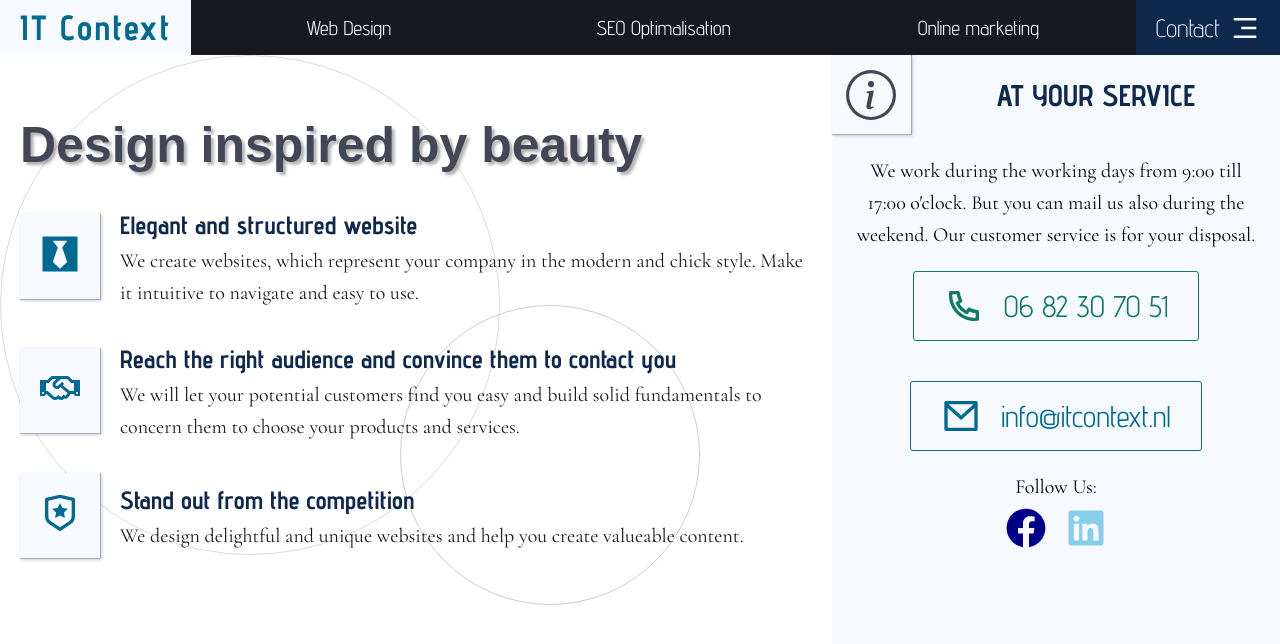
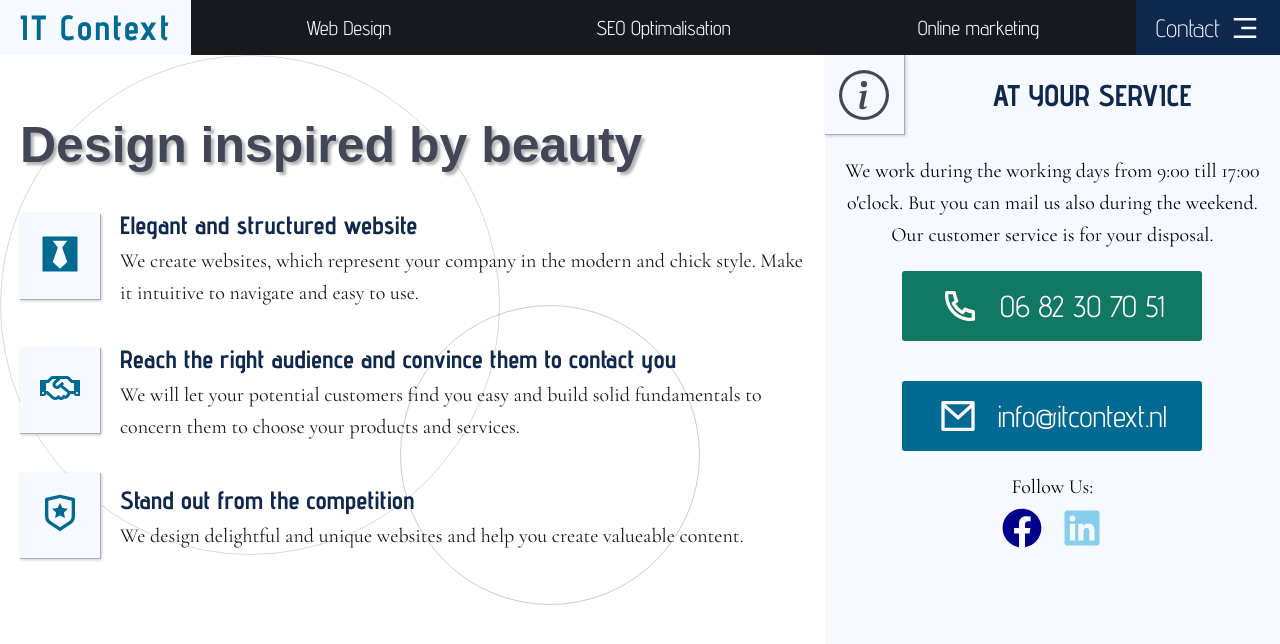
Before and after one commit to Vastlaan/itcontext2.0, a React (Create React App) app in the folder client/: page / in a window 1280 px wide. Shown: the top 644 px of the page. Built offline with nearby package versions, Linux system fonts and the light colour scheme; a web font is replaced by a local one.

Commit message:
Change the buttons colors

```diff
--- a/client/src/components/landing/header/bait.tsx
+++ b/client/src/components/landing/header/bait.tsx
@@ -93,33 +93,36 @@ const Actions = styled.div`
     }
 `;
 const Anchor = styled.a`
+    width: 30rem;
     text-decoration: none;
     padding: 1rem 3rem;
     margin: 2rem auto;
     display: flex;
     justify-content: center;
-    border: 1px solid ${(props) => props.color};
+    border: 1px solid transparent;
+    background-color: ${(props) => props.color};
     border-radius: 3px;
     transition: all 0.3s;
 
     &:hover {
-        background-color: ${(props) => props.color};
+        background-color: transparent;
+        border: 1px solid ${(props) => props.color};
 
         svg {
-            color: snow;
+            color: ${(props) => props.color};
         }
         span {
-            color: snow;
+            color: ${(props) => props.color};
         }
     }
     svg {
         margin-right: 2rem;
         align-self: center;
         font-size: 4rem;
-        color: ${(props) => props.color};
+        color: snow;
     }
     span {
-        color: ${(props) => props.color};
+        color: snow;
         font-size: 3rem;
         font-family: ${fonts.advent};
     }
```
